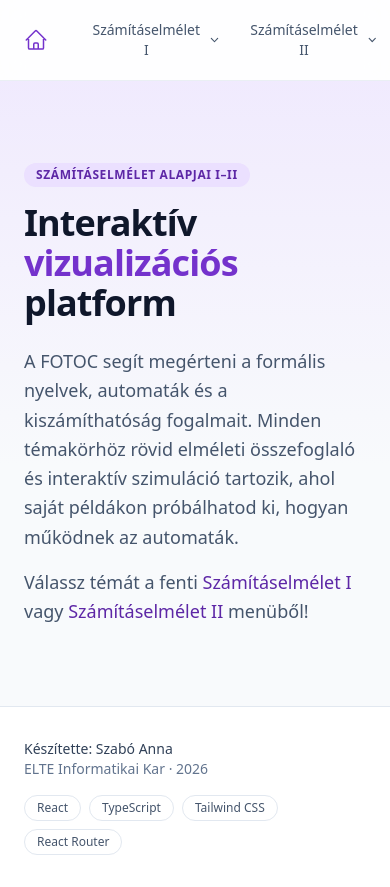
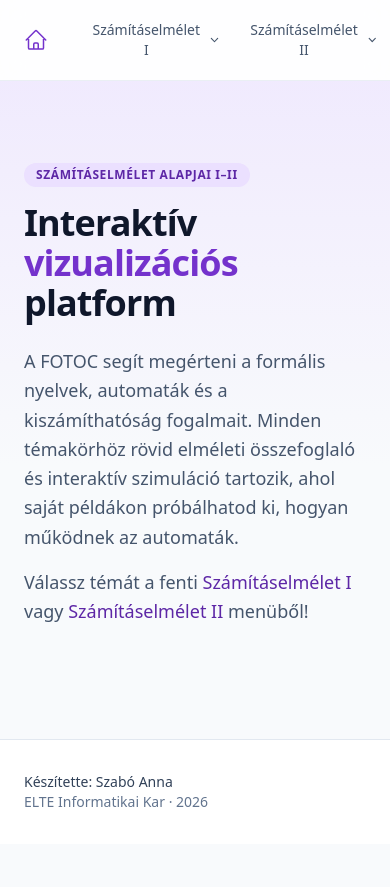
Before and after one commit to SZaboAnna21/thesis, a React (Vite) app in the folder apps/web/: page / in a window 390 px wide. After the commit the page ends 844 px from the top, so only its background shows below. Built offline with nearby package versions, Linux system fonts and the light colour scheme.

Commit message:
adding shared layout so all page has the header and footer

```diff
--- /dev/null
+++ b/apps/web/src/components/Layout.tsx
@@ -0,0 +1,23 @@
+import { Outlet } from "react-router-dom";
+import { SiteHeader } from "./SiteHeader";
+
+export function Layout() {
+  return (
+    <>
+      <SiteHeader />
+
+      <main className="flex flex-1 flex-col">
+        <Outlet />
+      </main>
+
+      <footer className="border-t border-slate-200 bg-white">
+        <div className="mx-auto flex max-w-5xl flex-col gap-4 px-6 py-8 text-sm text-slate-500 sm:flex-row sm:items-center sm:justify-between">
+          <div>
+            <p className="font-medium text-slate-700">Készítette: Szabó Anna</p>
+            <p>ELTE Informatikai Kar · 2026</p>
+          </div>
+        </div>
+      </footer>
+    </>
+  );
+}
--- a/apps/web/src/pages/Homepage.tsx
+++ b/apps/web/src/pages/Homepage.tsx
@@ -1,13 +1,6 @@
-import { SiteHeader } from "../components/SiteHeader";
-
-const technologies = ["React", "TypeScript", "Tailwind CSS", "React Router"];
-
 export function Homepage() {
   return (
-    <>
-      <SiteHeader />
-
-      <main className="relative isolate flex-1 overflow-hidden">
+    <div className="relative isolate flex-1 overflow-hidden">
       <div className="pointer-events-none absolute inset-x-0 top-0 -z-10 h-96 bg-gradient-to-b from-brand-100/60 to-transparent" />
       <section className="mx-auto max-w-5xl px-6 py-20">
         <span className="mb-4 inline-block rounded-full bg-brand-100 px-3 py-1 text-xs font-semibold uppercase tracking-wider text-brand-700">
@@ -27,26 +20,6 @@ export function Homepage() {
           <span className="font-medium text-brand-700">Számításelmélet II</span> menüből!
         </p>
         </section>
-      </main>
-
-      <footer className="border-t border-slate-200 bg-white">
-        <div className="mx-auto flex max-w-5xl flex-col gap-4 px-6 py-8 text-sm text-slate-500 sm:flex-row sm:items-center sm:justify-between">
-          <div>
-            <p className="font-medium text-slate-700">Készítette: Szabó Anna</p>
-            <p>ELTE Informatikai Kar · 2026</p>
     </div>
-          <ul className="flex flex-wrap gap-2">
-            {technologies.map((tech) => (
-              <li
-                key={tech}
-                className="rounded-full border border-slate-200 bg-white px-3 py-1 text-xs text-slate-600"
-              >
-                {tech}
-              </li>
-            ))}
-          </ul>
-        </div>
-      </footer>
-    </>
   );
 }
--- a/apps/web/src/pages/Topicpages.tsx
+++ b/apps/web/src/pages/Topicpages.tsx
@@ -17,7 +17,7 @@ export function Topicpages() {
     const renderModule = topic.meta.module ? modules[topic.meta.module] : undefined;
 
     return (
-        <div>
+        <div className="mx-auto w-full max-w-5xl px-6 py-12">
             <h1>{topic.meta.title.hu}</h1>
             <p>{topic.meta.summary.hu}</p>
             <p>Csoport: {topic.meta.group}</p>
@@ -30,5 +30,5 @@ export function Topicpages() {
                 </section>
             )}
         </div>
-    )
+)
 }
```
Also changed, not shown: apps/web/src/router/WebappRouting.tsx (+12 -6 lines). Lines whose indentation alone changed are shown as unchanged.
